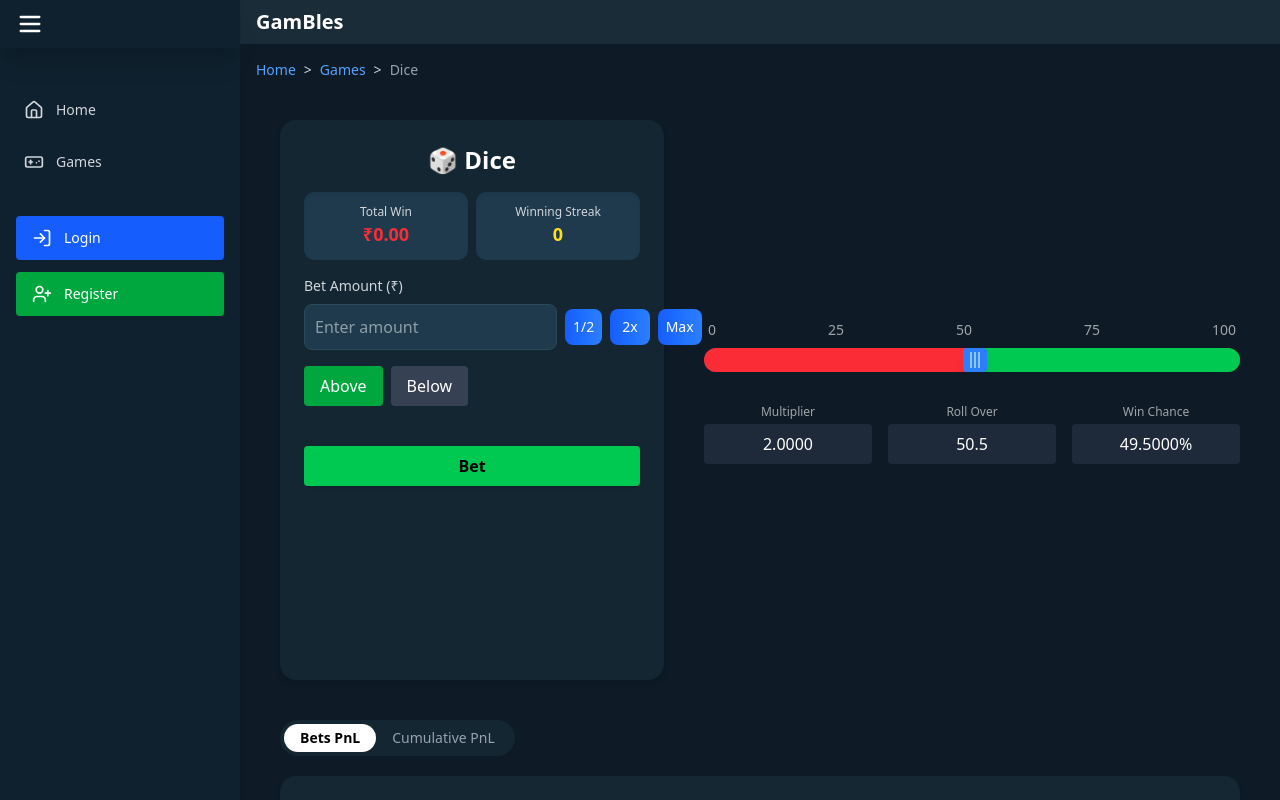
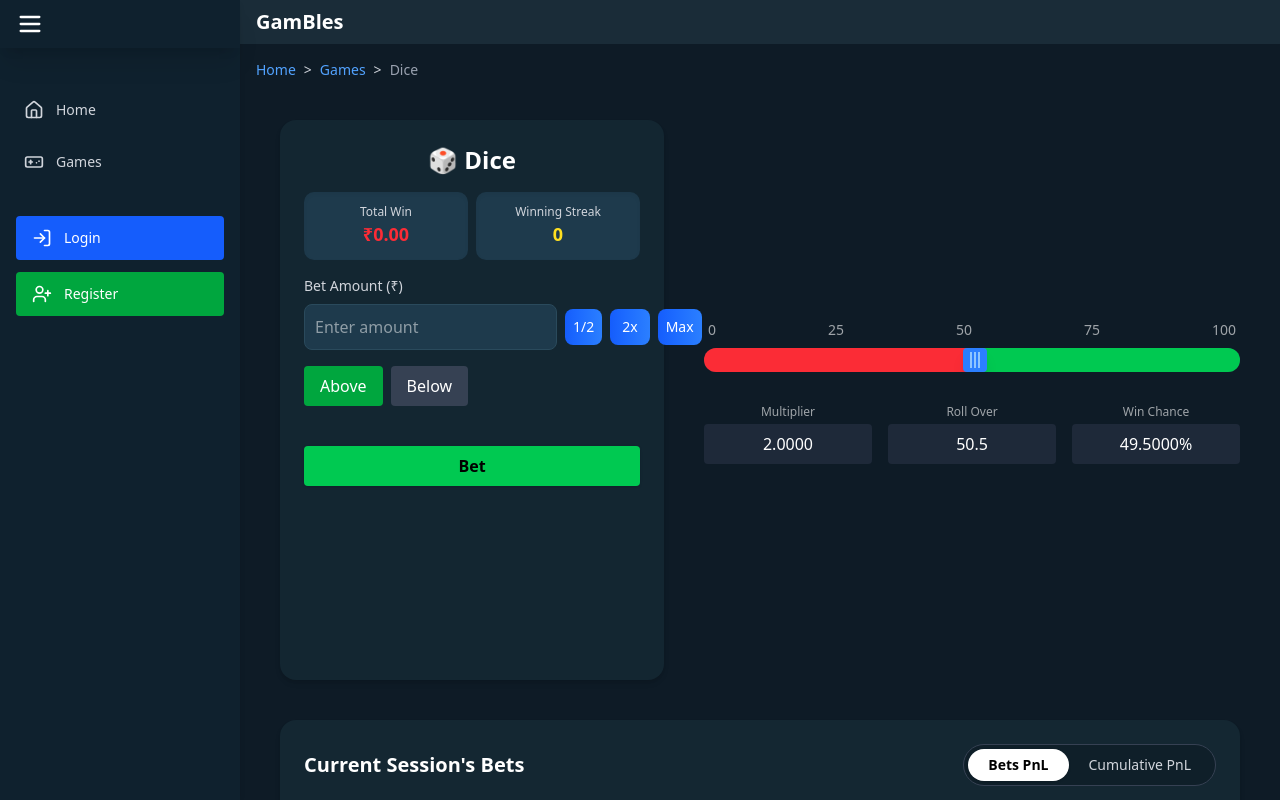
Before and after one commit to Yashh1524/Gambles, a React (Vite) app in the folder client/: page /games/dice in a window 1280 px wide. Built offline with nearby package versions, Linux system fonts and the light colour scheme; no server answers.

Commit message:
add current and all bets pnl graphs

```diff
--- a/client/src/components/BetsPnLGraph.jsx
+++ b/client/src/components/BetsPnLGraph.jsx
@@ -25,7 +25,7 @@ const BetsPnLGraph = ({ bets }) => {
     );
 
     return (
-        <div className="w-full h-96 bg-[#142732] rounded-2xl p-10 pb-15 shadow-lg">
+        <div className="w-full h-96 bg-[#142732] rounded-2xl p-10 pb-15">
             <h2 className="text-white text-xl font-semibold mb-4">Bet-wise Profit / Loss</h2>
             <ResponsiveContainer width="100%" height="90%">
                 <AreaChart data={formattedData} margin={{ top: 5, right: 0, left: 0, bottom: 5 }}>
--- a/client/src/components/CumulativePnLGraph.jsx
+++ b/client/src/components/CumulativePnLGraph.jsx
@@ -31,7 +31,7 @@ const CumulativePnLGraph = ({ bets }) => {
     const maxAbs = Math.max(...formattedData.map(d => Math.abs(d.totalPnL)));
 
     return (
-        <div className="w-full h-96 bg-[#142732] rounded-2xl p-10 shadow-lg">
+        <div className="w-full h-96 bg-[#142732] rounded-2xl p-10">
             <h2 className="text-white text-xl font-semibold mb-4">Cumulative Profit / Loss</h2>
             <ResponsiveContainer width="100%" height="90%">
                 <AreaChart data={formattedData} margin={{ top: 5, right: 0, left: 0, bottom: 5 }}>
--- a/client/src/components/GameSummaryAndBets.jsx
+++ b/client/src/components/GameSummaryAndBets.jsx
@@ -10,6 +10,7 @@ const GameSummaryAndBets = ({
     totalWins,
     totalLose,
     bets,
+    currentBets
 }) => {
     const [activeTab, setActiveTab] = useState("Bets");
 
@@ -19,36 +20,88 @@ const GameSummaryAndBets = ({
                 <div className="text-white">Loading summary...</div>
             ) : (
                 <>
-                    {/* Toggle Graph Switch */}
-                    <div className="bg-[#132631] p-1 rounded-full w-max flex">
+                    {/* Graph for current session's bets */}
+                    <div className="bg-[#142732] rounded-2xl p-6 shadow-md space-y-4">
+                        <div className="flex justify-between items-center">
+                            <h1 className="text-xl font-semibold text-white">Current Session's Bets</h1>
+
+                            {/* Toggle Switch */}
+                            <div className="bg-[#0f1f29] p-1 rounded-full flex border border-gray-700">
                                 <button
                                     onClick={() => setActiveTab("Bets")}
-                            className={`px-4 py-1 rounded-full text-sm transition-all duration-200 ${
-                                activeTab === "Bets"
-                                    ? "bg-white text-black font-semibold"
-                                    : "text-gray-400"
+                                    className={`px-5 py-1.5 text-sm rounded-full transition-all duration-200 ${activeTab === "Bets"
+                                        ? "bg-white text-black font-semibold shadow-sm"
+                                        : "text-gray-300 hover:text-white"
                                         }`}
                                 >
                                     Bets PnL
                                 </button>
                                 <button
                                     onClick={() => setActiveTab("cumulative")}
-                            className={`px-4 py-1 rounded-full text-sm transition-all duration-200 ${
-                                activeTab === "cumulative"
-                                    ? "bg-white text-black font-semibold"
-                                    : "text-gray-400"
+                                    className={`px-5 py-1.5 text-sm rounded-full transition-all duration-200 ${activeTab === "cumulative"
+                                        ? "bg-white text-black font-semibold shadow-sm"
+                                        : "text-gray-300 hover:text-white"
                                         }`}
                                 >
                                     Cumulative PnL
                                 </button>
                             </div>
+                        </div>
+
+
+                        {/* Divider */}
+                        <div className="border-t border-[#1f3847]"></div>
 
                         {/* Render Graph */}
+                        <div className="w-full">
+                            {activeTab === "Bets" ? (
+                                <BetsPnLGraph bets={currentBets} />
+                            ) : (
+                                <CumulativePnLGraph bets={currentBets} />
+                            )}
+                        </div>
+                    </div>
+                    {/* Graph for all bets */}
+                    <div className="bg-[#142732] rounded-2xl p-6 shadow-md space-y-4">
+                        <div className="flex justify-between items-center">
+                            <h1 className="text-xl font-semibold text-white">All Bets</h1>
+
+                            {/* Toggle Switch */}
+                            <div className="bg-[#0f1f29] p-1 rounded-full flex border border-gray-700">
+                                <button
+                                    onClick={() => setActiveTab("Bets")}
+                                    className={`px-5 py-1.5 text-sm rounded-full transition-all duration-200 ${activeTab === "Bets"
+                                        ? "bg-white text-black font-semibold shadow-sm"
+                                        : "text-gray-300 hover:text-white"
+                                        }`}
+                                >
+                                    Bets PnL
+                                </button>
+                                <button
+                                    onClick={() => setActiveTab("cumulative")}
+                                    className={`px-5 py-1.5 text-sm rounded-full transition-all duration-200 ${activeTab === "cumulative"
+                                        ? "bg-white text-black font-semibold shadow-sm"
+                                        : "text-gray-300 hover:text-white"
+                                        }`}
+                                >
+                                    Cumulative PnL
+                                </button>
+                            </div>
+                        </div>
+
+
+                        {/* Divider */}
+                        <div className="border-t border-[#1f3847]"></div>
+
+                        {/* Render Graph */}
+                        <div className="w-full">
                             {activeTab === "Bets" ? (
                                 <BetsPnLGraph bets={bets} />
                             ) : (
                                 <CumulativePnLGraph bets={bets} />
                             )}
+                        </div>
+                    </div>
 
                     {/* Summary Cards */}
                     <div className="grid grid-cols-1 sm:grid-cols-2 md:grid-cols-4 gap-4 text-white">
--- a/client/src/pages/Games/DiceGame.jsx
+++ b/client/src/pages/Games/DiceGame.jsx
@@ -28,6 +28,7 @@ const DiceGame = () => {
     const [totalWageredAmount, setTotalWageredAmount] = useState(0)
     const [totalWins, setTotalWins] = useState(0)
     const [totalLose, setTotalLose] = useState(0)
+    const [currentBets, setCurrentBets] = useState([])
 
     const sliderRef = useRef(null);
 
@@ -159,6 +160,7 @@ const DiceGame = () => {
                 }));
             }
             setBets(prev => [res.data.bet, ...prev])
+            setCurrentBets(prev => [res.data.bet, ...prev])
             // console.log(bets)
             if (res.data.bet.isWin) {
                 setTotalWinAmount(totalWinAmount + res.data.bet.winAmount - res.data.bet.betAmount)
@@ -378,6 +380,7 @@ const DiceGame = () => {
                     totalWins={totalWins}
                     totalLose={totalLose}
                     bets={bets}
+                    currentBets={currentBets}
                 />
             </div>
         </div>
```
Lines whose indentation alone changed are shown as unchanged.
